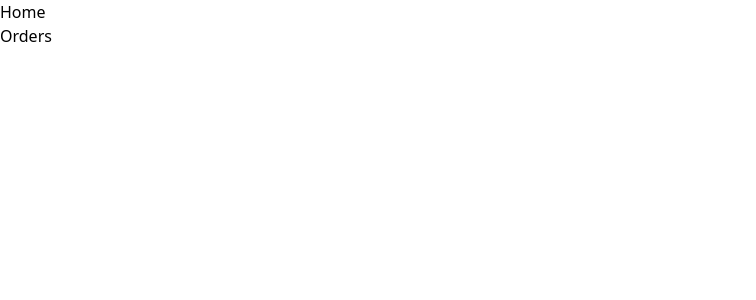
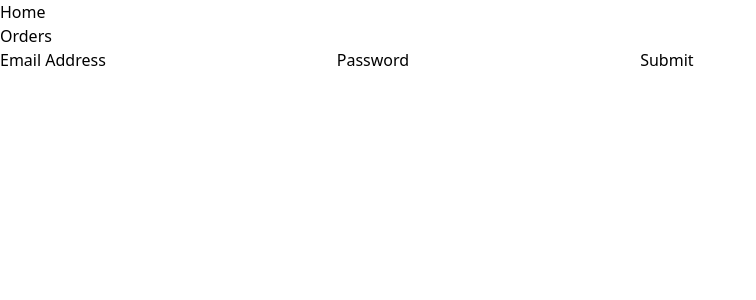
Before and after one commit to jmalvinchin/mana_ni_maan_fe, a React (Create React App) app: page /login in a window 1280 px wide. Shown: the top 300 px of the page, without its empty margins (0-756 px from the left). Built offline with nearby package versions, Linux system fonts and the light colour scheme.

Commit message:
Rudimentary implementation of auth

```diff
--- a/src/Api.js
+++ b/src/Api.js
@@ -1,11 +1,28 @@
+import React from "react"
 import axios from "axios";
+import { useAuth } from "./AuthProvider"
 
-const BASE_URL = "http://localhost:3000"
+function Api() {
+  const BASE_URL = "http://localhost:3000"
+  const auth = useAuth();
+  const formattedHeaders = () => {
+    return {
+      "access-token": auth.headers.auth_token,
+      "client": auth.headers.client,
+      "uid": auth.headers.client,
+      "expiry": auth.headers.expiry,
+      "token-type": auth.headers.token_type
+    }
+  }
 
-export function listBakingSlots() {
-  return axios.get(`${BASE_URL}/api/v1/baking_slots`);
+  function listBakingSlots() {
+    debugger
+    return axios.get(`${BASE_URL}/api/v1/baking_slots`, { headers:  { ...formattedHeaders } } );
+  };
+
+  function listOrders() {
+    return axios.get(`${BASE_URL}/api/v1/orders`);
+  };
 };
 
-export function listOrders() {
-  return axios.get(`${BASE_URL}/api/v1/orders`);
-};
+export default Api;
--- /dev/null
+++ b/src/AuthProvider.js
@@ -0,0 +1,58 @@
+import React, { createContext, useContext, useState } from "react"
+import axios from "axios";
+
+const AuthContext = createContext();
+
+function AuthProvider({ children }) {
+  const auth = useAuthProvider();
+  return(
+    <AuthContext.Provider value={auth}>
+      {children}
+    </AuthContext.Provider>
+  );
+}
+
+function useAuth() {
+  return useContext(AuthContext);
+}
+function useAuthProvider() {
+  const [headers, setHeaders] = useState({});
+
+  const signin = (email, password, cb) => {
+    axios.post("http://localhost:3000/auth/sign_in", {
+      email: email,
+      password: password
+    }).then(res => {
+      setHeaders({
+        access_token: res.headers["access-token"],
+        client: res.headers["client"],
+        expiry: res.headers["expiry"],
+        token_type: res.headers["token-type"],
+        uid: res.headers["uid"],
+      });
+      cb();
+    })
+
+
+    // return fakeAuth.signin(() => {
+    //   setUser("user");
+    //   cb();
+    // });
+  };
+
+  const signout = cb => {
+    // return fakeAuth.signout(() => {
+    //   setUser(null);
+    //   cb();
+    // });
+  };
+
+  return {
+    headers,
+    signin,
+    signout
+  };
+}
+
+export { useAuth };
+export default AuthProvider;
--- a/src/components/app/App.js
+++ b/src/components/app/App.js
@@ -4,15 +4,18 @@ import {
 } from "react-router-dom";
 import Routes from "../../routes/Routes"
 import Nav from "../common/Nav"
+import AuthProvider from "../../AuthProvider"
 
 function App() {
   return (
+    <AuthProvider>
       <Router>
         <div>
           <Nav />
           <Routes />
         </div>
       </Router>
+    </AuthProvider>
   );
 }
 
--- a/src/components/baking-slot/BakingSlots.js
+++ b/src/components/baking-slot/BakingSlots.js
@@ -1,12 +1,22 @@
-import React, { useState, useEffect } from "react";
-import { listBakingSlots } from "../../Api"
+import React, { useState, useEffect, useContext } from "react";
 import axios from "axios"
+import Api from "../../Api"
+import { useAuth } from "../../AuthProvider"
 
 function BakingSlots() {
   const [slots, setSlots] = useState([])
+  // const { headers } = useContext(AuthContext)
+  const auth = useAuth();
+  const formattedHeaders = {
+    "access-token": auth.headers.access_token,
+    "client": auth.headers.client,
+    "uid": auth.headers.uid,
+    "expiry": auth.headers.expiry,
+    "token-type": auth.headers.token_type
+  }
 
   useEffect(() => {
-    listBakingSlots()
+    axios.get("http://localhost:3000/api/v1/baking_slots", { headers: {...formattedHeaders} } )
       .then(res => {
         setSlots(res.data);
       })
--- /dev/null
+++ b/src/components/login/Login.js
@@ -0,0 +1,54 @@
+import React, { useState } from 'react';
+import { Formik, Field, Form, ErrorMessage } from 'formik';
+import * as Yup from 'yup';
+import { useHistory, useLocation, Redirect } from "react-router-dom"
+import { useAuth } from "../../AuthProvider"
+function Login() {
+  // const [
+  //   redirectToReferrer,
+  //   setRedirectToReferrer
+  // ] = useState(false)
+  //
+  // const { state } = useLocation()
+  // if (redirectToReferrer === true) {
+  //   return <Redirect to={state?.from || '/'} />
+  // }
+
+  let history = useHistory();
+  let location = useLocation();
+  let auth = useAuth();
+  let { from } = location.state || { from: { pathname: "/" } };
+
+  return (
+    <Formik
+      initialValues={{ email: '', password: '' }}
+      validationSchema={Yup.object({
+        email: Yup.string().email('Invalid email address').required('Required'),
+        password: Yup.string().required('Required'),
+      })}
+      onSubmit={(values, { setSubmitting }) => {
+        auth.signin(values.email, values.password, () => {
+          history.replace(from);
+        })
+        // setTimeout(() => {
+        //   alert(JSON.stringify(values, null, 2));
+        //   setSubmitting(false);
+        // }, 400);
+      }}
+      >
+       <Form>
+         <label htmlFor="email">Email Address</label>
+         <Field name="email" type="email" />
+         <ErrorMessage name="email" />
+
+         <label htmlFor="password">Password</label>
+         <Field name="password" type="password" />
+         <ErrorMessage name="password" />
+
+         <button type="submit">Submit</button>
+       </Form>
+     </Formik>
+  );
+};
+
+export default Login;
--- /dev/null
+++ b/src/context/AuthContext.js
@@ -0,0 +1,14 @@
+import React, { createContext } from "react"
+
+const AuthContext = createContext({
+  headers: {
+    access_token: null,
+    client: null,
+    expiry: null,
+    token_type: null,
+    uid: null
+  },
+  setHeaders: () => {}
+})
+
+export default AuthContext;
--- a/src/routes/Routes.js
+++ b/src/routes/Routes.js
@@ -9,16 +9,21 @@ import {
 } from "react-router-dom";
 import { BakingSlots } from "../components/baking-slot"
 import { Orders } from "../components/orders"
+import Login from "../components/login/Login"
+import PrivateRoute from "../utils/PrivateRoute"
 
 function Routes() {
   return (
     <Switch>
-      <Route exact path="/">
+      <PrivateRoute exact path="/">
         <BakingSlots />
+      </PrivateRoute>
+      <Route path="/login">
+        <Login />
       </Route>
-      <Route path="/orders">
+      <PrivateRoute path="/orders">
         <Orders />
-      </Route>
+      </PrivateRoute>
     </Switch>
   )
 }
--- /dev/null
+++ b/src/utils/PrivateRoute.js
@@ -0,0 +1,26 @@
+import React from "react"
+import { useAuth } from "../AuthProvider"
+import { Route, Redirect } from "react-router-dom"
+
+function PrivateRoute({ children, ...rest }) {
+  let auth = useAuth();
+  return (
+    <Route
+      {...rest}
+      render={({ location }) =>
+        auth.headers.access_token ? (
+          children
+        ) : (
+          <Redirect
+            to={{
+              pathname: "/login",
+              state: { from: location }
+            }}
+          />
+        )
+      }
+    />
+  );
+}
+
+export default PrivateRoute;
```
Lines whose indentation alone changed are shown as unchanged.
